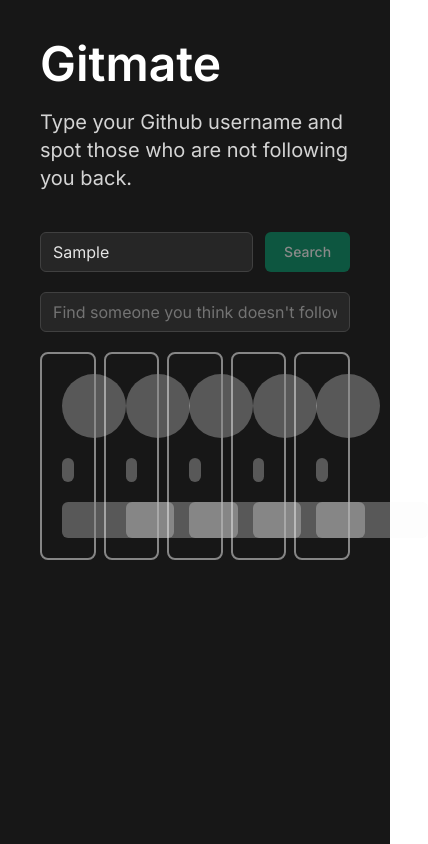
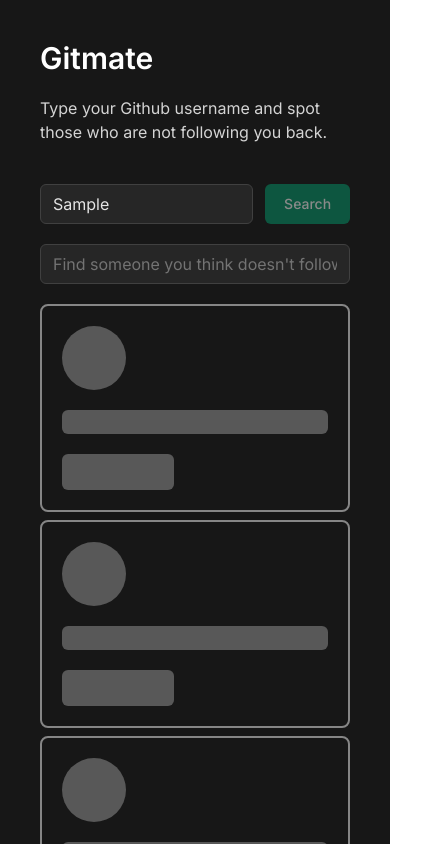
Before and after one commit to eric-figueira/gitspotter, a Next.js app: page / in a window 390 px wide. Both pictures are taken after typing "Sample" into the empty fields and a click on the button "Search". Shown: the top 844 px of the page, 428 px wide, since content can reach past the window. Built offline with nearby package versions, Linux system fonts and the light colour scheme.

Commit message:
fix(skeleton): improve responsivity

```diff
--- a/src/app/page.tsx
+++ b/src/app/page.tsx
@@ -5,8 +5,8 @@
     <main className="min-h-screen bg-neutral-900">
       <div className="p-10">
         <div>
-          <h1 className="text-5xl font-semibold text-white">Gitmate</h1>
-          <p className="text-xl text-neutral-300 mt-5">Type your Github username and spot those who are not following you back.</p>
+          <h1 className="text-3xl md:text-4xl font-semibold text-white">Gitmate</h1>
+          <p className="text-md md:text-lg text-neutral-300 mt-5">Type your Github username and spot those who are not following you back.</p>
         </div>
 
         <div className="mt-10">
--- a/src/components/Content.tsx
+++ b/src/components/Content.tsx
@@ -43,7 +43,7 @@
     // const nonFollowers = results.filter((user: GithubUser) => !user.followsBack);
 
     // return nonFollowers;
-    await new Promise((resolve) => setTimeout(resolve, 5000));
+    await new Promise((resolve) => setTimeout(resolve, 50000));
 
     return [];
   }
@@ -88,7 +88,7 @@
         )}
         {isLoading && (
           <>
-            <div className="grid grid-cols-5 gap-2">
+            <div className="grid grid-cols-1 sm:grid-cols-2 md:grid-cols-3 lg:grid-cols-4 gap-2">
               {Array(5)
                 .fill(1)
                 .map((_, index) => (
--- a/src/components/GithubUserCard-Skeleton.tsx
+++ b/src/components/GithubUserCard-Skeleton.tsx
@@ -7,13 +7,13 @@
 export default function GithubUserCardSkeleton() {
   return (
     <>
-      <div className="flex flex-col sm:flex-row gap-5 p-5 animate-pulse border-[2px] rounded-lg w-full">
+      <div className="flex flex-col md:flex-row gap-5 p-5 animate-pulse border-[2px] rounded-lg w-full">
         <div className="w-fit">
           <Skeleton className="h-16 w-16 rounded-full" />
         </div>
         <div className="w-full">
           <Skeleton className="h-6 w-full mb-5" />
-          <Skeleton className="h-9 w-28" />
+          <Skeleton className="h-9 max-sm:w-28 lg:w-28" />
         </div>
       </div>
     </>
```
